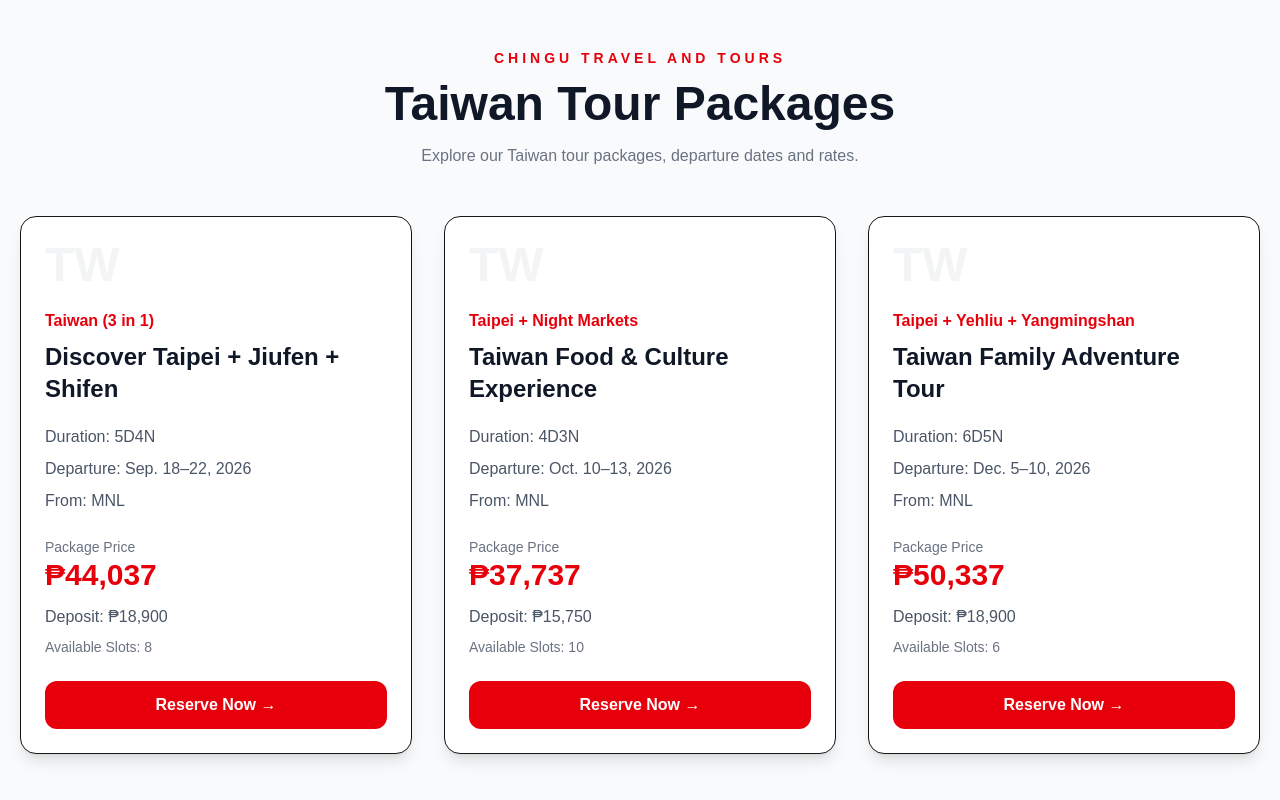
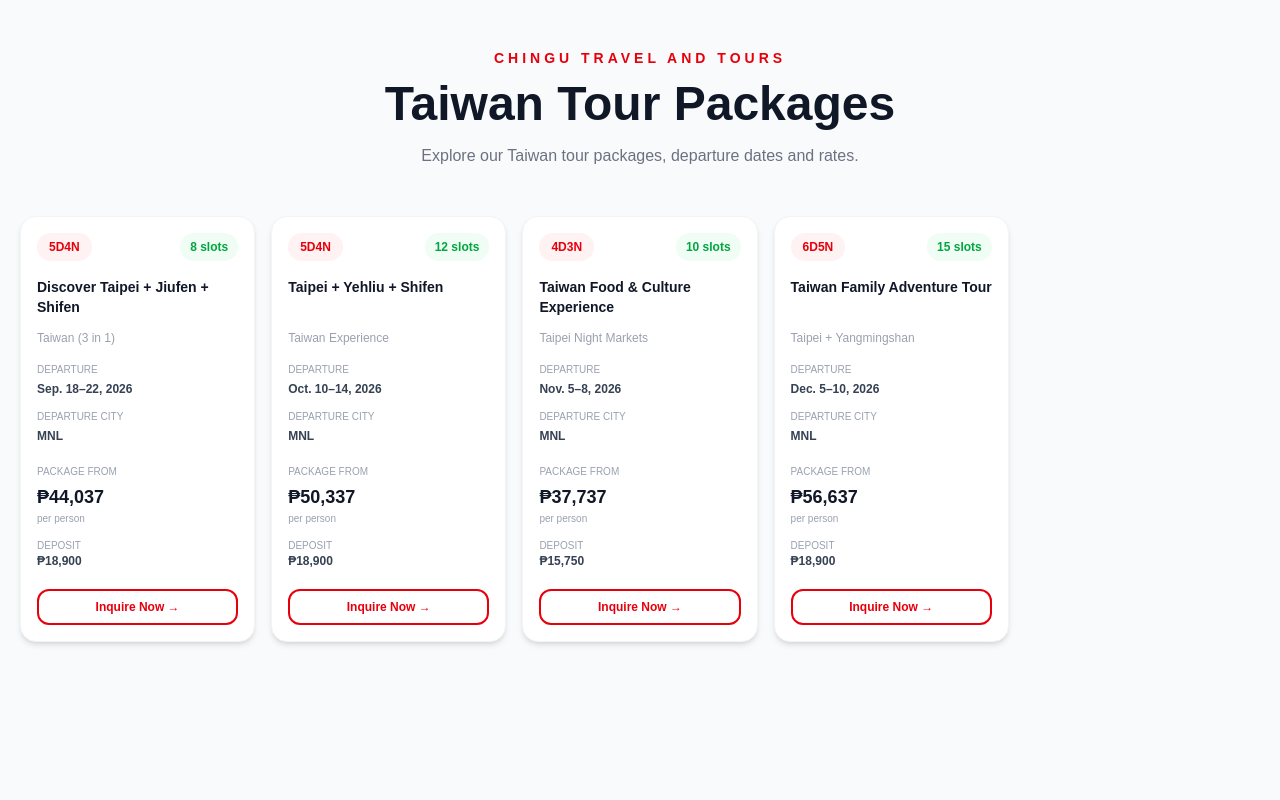
Before and after one commit to chingutravelandtours/chingu-website, a Next.js app: page /taiwan-tours in a window 1280 px wide. Built offline with nearby package versions, Linux system fonts and the light colour scheme.

Commit message:
Update page.tsx

```diff
--- a/app/taiwan-tours/page.tsx
+++ b/app/taiwan-tours/page.tsx
@@ -13,7 +13,9 @@ type Package = {
   deposit?: number;
 };
 
+
 const packages: Package[] = [
+
   {
     title: "Discover Taipei + Jiufen + Shifen",
     subtitle: "Taiwan (3 in 1)",
@@ -24,134 +26,428 @@ const packages: Package[] = [
     slots: 8,
     deposit: 300 * USD_TO_PHP,
   },
+
+  {
+    title: "Taipei + Yehliu + Shifen",
+    subtitle: "Taiwan Experience",
+    duration: "5D4N",
+    dates: "Oct. 10–14, 2026",
+    city: "MNL",
+    price: 799 * USD_TO_PHP,
+    slots: 12,
+    deposit: 300 * USD_TO_PHP,
+  },
+
   {
     title: "Taiwan Food & Culture Experience",
-    subtitle: "Taipei + Night Markets",
+    subtitle: "Taipei Night Markets",
     duration: "4D3N",
-    dates: "Oct. 10–13, 2026",
+    dates: "Nov. 5–8, 2026",
     city: "MNL",
     price: 599 * USD_TO_PHP,
     slots: 10,
     deposit: 250 * USD_TO_PHP,
   },
+
   {
     title: "Taiwan Family Adventure Tour",
-    subtitle: "Taipei + Yehliu + Yangmingshan",
+    subtitle: "Taipei + Yangmingshan",
     duration: "6D5N",
     dates: "Dec. 5–10, 2026",
     city: "MNL",
-    price: 799 * USD_TO_PHP,
-    slots: 6,
+    price: 899 * USD_TO_PHP,
+    slots: 15,
     deposit: 300 * USD_TO_PHP,
   },
+
 ];
 
+
+const peso = (amount: number) =>
+  new Intl.NumberFormat("en-PH", {
+    style: "currency",
+    currency: "PHP",
+    maximumFractionDigits: 0,
+  }).format(amount);
+
+
+
 export default function TaiwanToursPage() {
+
+
+  const handleInquiry = (pkg: Package) => {
+
+    const message = encodeURIComponent(
+`Hello CHINGU Travel and Tours!
+
+I would like to inquire about:
+
+${pkg.title}
+Package Type: ${pkg.subtitle}
+Duration: ${pkg.duration}
+Departure: ${pkg.dates}
+Departure City: ${pkg.city}
+
+Package From: ${peso(pkg.price)} per person
+
+Deposit: ${peso(pkg.deposit ?? 0)}
+
+Please send me the complete package details. Thank you!`
+    );
+
+
+    window.open(
+      `https://wa.me/63919388999?text=${message}`,
+      "_blank"
+    );
+
+  };
+
+
+
   return (
+
     <main className="min-h-screen bg-gray-50 py-12 px-5">
+
       <div className="max-w-[1600px] mx-auto">
+
+
+        {/* HEADER */}
 
         <div className="text-center mb-12">
 
-          <p className="text-red-600 font-semibold uppercase tracking-[4px] text-sm">
+
+          <p className="
+          text-red-600
+          font-semibold
+          uppercase
+          tracking-[4px]
+          text-sm
+          ">
             CHINGU Travel and Tours
           </p>
 
-          <h1 className="mt-3 text-4xl md:text-5xl font-bold text-gray-900">
+
+
+          <h1 className="
+          mt-3
+          text-4xl
+          md:text-5xl
+          font-bold
+          text-gray-900
+          ">
             Taiwan Tour Packages
           </h1>
 
-          <p className="mt-4 text-gray-500">
+
+
+          <p className="
+          mt-4
+          text-gray-500
+          ">
             Explore our Taiwan tour packages, departure dates and rates.
           </p>
+
 
         </div>
 
 
-        <div className="grid md:grid-cols-3 gap-8">
 
-          {packages.map((pkg, index) => (
+
+        {/* PACKAGE GRID */}
+
+
+        <div className="
+        grid
+        grid-cols-1
+        sm:grid-cols-2
+        md:grid-cols-3
+        lg:grid-cols-5
+        gap-4
+        ">
+
+
+
+          {packages.map((pkg,index)=>(
+
 
             <div
-              key={index}
-              className="bg-white rounded-2xl shadow-lg p-6 border hover:shadow-xl transition"
+            key={`${pkg.title}-${pkg.dates}-${index}`}
+            className="
+            bg-white
+            rounded-2xl
+            border
+            border-gray-100
+            shadow-md
+            p-4
+            hover:shadow-xl
+            hover:-translate-y-1
+            transition-all
+            duration-300
+            flex
+            flex-col
+            "
             >
 
-              <p className="text-5xl font-bold text-gray-100">
-                TW
-              </p>
 
 
-              <p className="mt-5 text-red-600 font-semibold">
+              {/* DURATION + SLOTS */}
+
+              <div className="
+              flex
+              justify-between
+              items-center
+              gap-2
+              ">
+
+
+                <span className="
+                text-xs
+                font-bold
+                px-3
+                py-1.5
+                rounded-full
+                bg-red-50
+                text-red-600
+                ">
+                  {pkg.duration}
+                </span>
+
+
+
+                <span className={`
+                text-xs
+                font-semibold
+                px-2.5
+                py-1.5
+                rounded-full
+
+                ${
+                  pkg.slots && pkg.slots > 0
+                  ? "bg-green-50 text-green-600"
+                  : "bg-gray-100 text-gray-500"
+                }
+
+                `}>
+
+                {
+                  pkg.slots && pkg.slots > 0
+                  ? `${pkg.slots} slots`
+                  : "Available"
+                }
+
+                </span>
+
+
+              </div>
+
+
+
+
+
+              {/* TITLE */}
+
+              <h2 className="
+              mt-4
+              text-sm
+              font-bold
+              text-gray-900
+              min-h-[45px]
+              ">
+                {pkg.title}
+              </h2>
+
+
+
+
+
+              {/* SUBTITLE */}
+
+              <p className="
+              mt-2
+              text-xs
+              text-gray-400
+              ">
                 {pkg.subtitle}
               </p>
 
 
-              <h2 className="mt-2 text-2xl font-bold text-gray-900">
-                {pkg.title}
-              </h2>
 
 
-              <div className="mt-5 space-y-2 text-gray-600">
 
-                <p>
-                  Duration: {pkg.duration}
+              {/* DATE */}
+
+              <div className="mt-4">
+
+                <p className="
+                text-[10px]
+                uppercase
+                text-gray-400
+                ">
+                  Departure
                 </p>
 
-                <p>
-                  Departure: {pkg.dates}
+
+                <p className="
+                mt-1
+                text-xs
+                font-semibold
+                text-gray-700
+                ">
+                  {pkg.dates}
                 </p>
 
-                <p>
-                  From: {pkg.city}
-                </p>
 
               </div>
 
 
-              <div className="mt-6">
 
-                <p className="text-sm text-gray-500">
-                  Package Price
+
+
+
+              {/* CITY */}
+
+              <div className="mt-3">
+
+
+                <p className="
+                text-[10px]
+                uppercase
+                text-gray-400
+                ">
+                  Departure City
                 </p>
 
-                <p className="text-3xl font-bold text-red-600">
-                  ₱{pkg.price.toLocaleString()}
+
+                <p className="
+                mt-1
+                text-xs
+                font-semibold
+                text-gray-700
+                ">
+                  {pkg.city}
                 </p>
+
 
               </div>
 
 
-              {pkg.deposit && (
-                <p className="mt-3 text-gray-600">
-                  Deposit:
-                  {" "}
-                  ₱{pkg.deposit.toLocaleString()}
-                </p>
-              )}
 
 
-              {pkg.slots && (
-                <p className="mt-2 text-sm text-gray-500">
-                  Available Slots: {pkg.slots}
-                </p>
-              )}
 
 
+              {/* PRICE */}
+
+              <div className="mt-auto pt-5">
+
+
+                <p className="
+                text-[10px]
+                uppercase
+                text-gray-400
+                ">
+                  Package From
+                </p>
+
+
+
+                <p className="
+                mt-1
+                text-lg
+                font-bold
+                text-gray-900
+                ">
+                  {peso(pkg.price)}
+                </p>
+
+
+
+                <p className="
+                text-[10px]
+                text-gray-400
+                ">
+                  per person
+                </p>
+
+
+              </div>
+
+
+
+
+
+
+              {/* DEPOSIT */}
+
+              <div className="mt-3">
+
+
+                <p className="
+                text-[10px]
+                uppercase
+                text-gray-400
+                ">
+                  Deposit
+                </p>
+
+
+
+                <p className="
+                text-xs
+                font-bold
+                text-gray-700
+                ">
+                  {peso(pkg.deposit ?? 0)}
+                </p>
+
+
+              </div>
+
+
+
+
+
+
+
+              {/* BUTTON */}
+
               <button
-                className="mt-6 w-full bg-red-600 text-white py-3 rounded-xl font-semibold hover:bg-red-700"
+              onClick={()=>handleInquiry(pkg)}
+              className="
+              mt-5
+              w-full
+              py-2
+              rounded-xl
+              text-xs
+              font-semibold
+              border-2
+              border-red-600
+              text-red-600
+              hover:bg-red-600
+              hover:text-white
+              transition
+              "
               >
-                Reserve Now →
+                Inquire Now →
               </button>
+
 
 
             </div>
 
+
           ))}
+
+
 
         </div>
 
+
       </div>
+
+
     </main>
+
   );
+
 }
```
